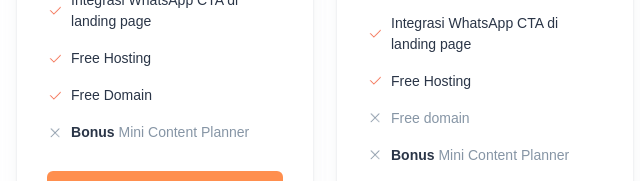
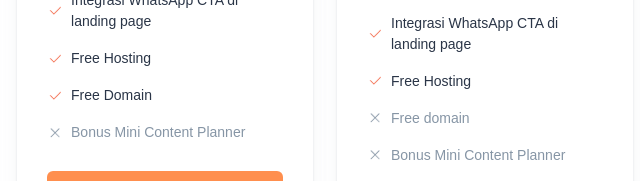
Before and after one commit to Dimassz/clicksy, a plain HTML site: page index.html in a window 1280 px wide. Shown: the part 3799-3980 px from the top of the page, 155-795 px from the left. Drawn offline with nearby package versions, Linux system fonts and the light colour scheme.

Commit message:
fixt bonus text 2

```diff
--- a/index.html
+++ b/index.html
@@ -398,7 +398,7 @@
                     </li>
                      <li class="d-flex align-items-center gap-2 py-2">
                       <i class="ti ti-x text-muted fs-4"></i>
-                      <span class="text-muted"><span style="font-weight: bold; color: #2A3547;">Bonus</span> Mini Content Planner</span>
+                      <span class="text-muted">Bonus Mini Content Planner</span>
                     </li>
                   </ul>
                   <a href="https://wa.me/6285156461240?text=Halo%20Clicksy!%20Saya%20tertarik%20dengan%20layanan%20Anda%20dan%20ingin%20berkonsultasi%20lebih%20lanjut%20mengenai%20pembuatan%20website%20dan%20digital%20marketing.%20Apakah%20saya%20bisa%20mendapatkan%20informasi%20lebih%20lanjut%3F"><button class="btn btn-primary fw-bolder rounded-2 py-6 w-100 text-capitalize">Pilih Paket</button> </a>
@@ -454,7 +454,7 @@
                     </li>
                      <li class="d-flex align-items-center gap-2 py-2">
                       <i class="ti ti-x text-muted fs-4"></i>
-                      <span class="text-muted"><span style="font-weight: bold; color: #2A3547;">Bonus</span> Mini Content Planner</span>
+                      <span class="text-muted">Bonus Mini Content Planner</span>
                     </li>
                   </ul>
                   <a href="https://wa.me/6285156461240?text=Halo%20Clicksy!%20Saya%20tertarik%20dengan%20layanan%20Anda%20dan%20ingin%20berkonsultasi%20lebih%20lanjut%20mengenai%20pembuatan%20website%20dan%20digital%20marketing.%20Apakah%20saya%20bisa%20mendapatkan%20informasi%20lebih%20lanjut%3F"><button class="btn btn-primary fw-bolder rounded-2 py-6 w-100 text-capitalize">Pilih Paket</button> </a>
```
